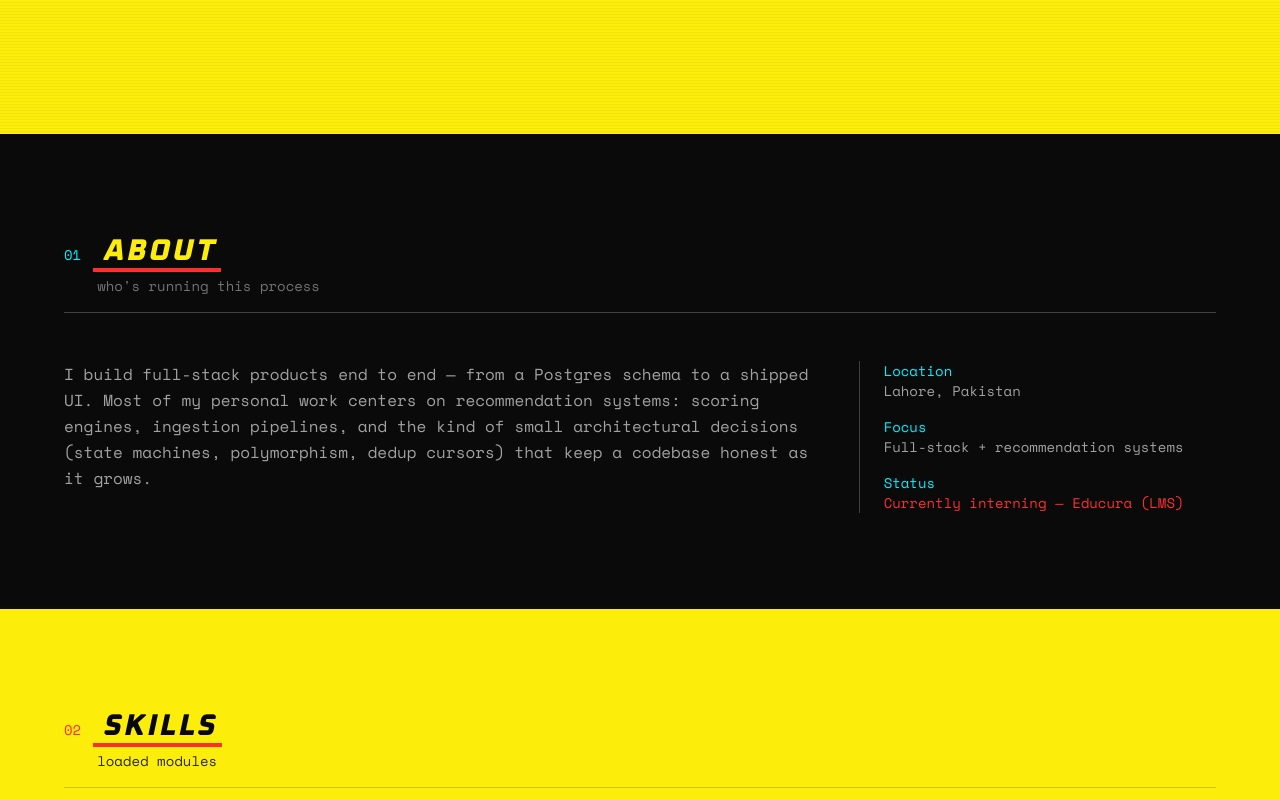
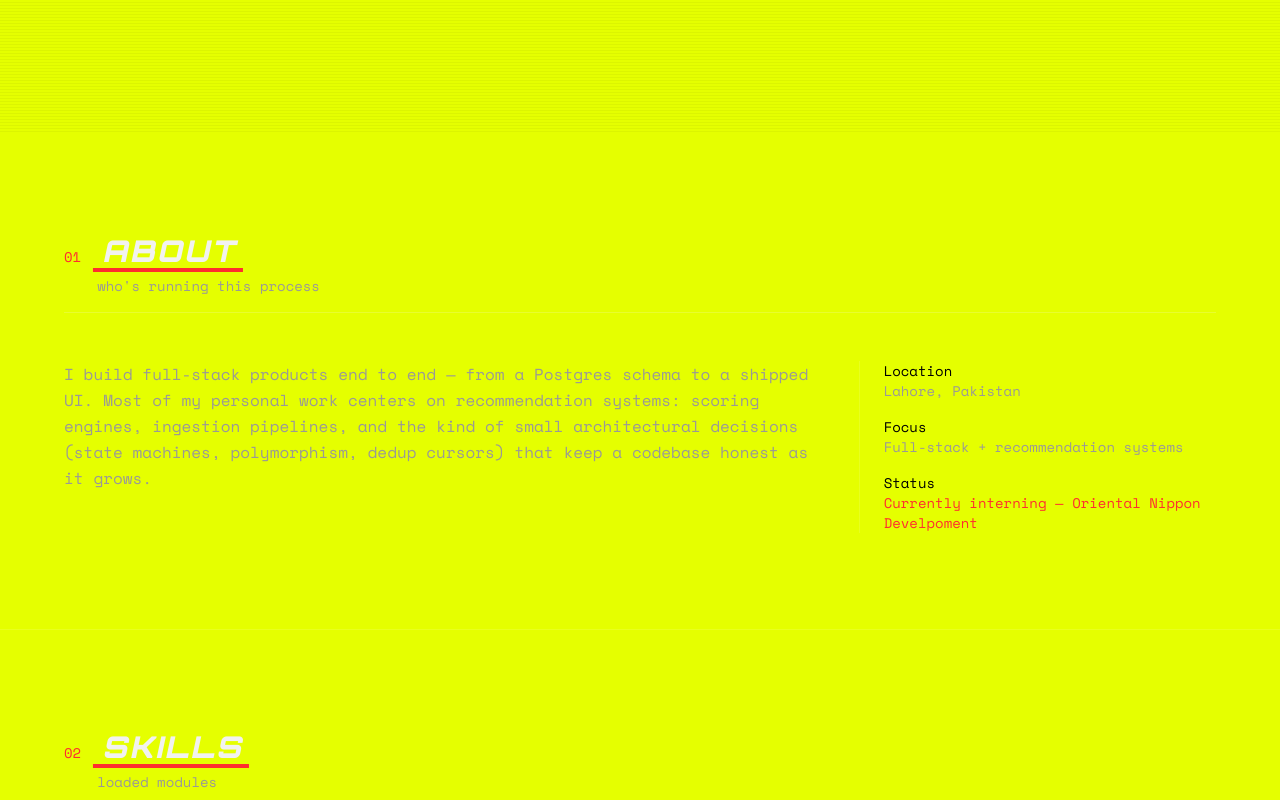
Before and after one commit to azan-wasty/Portofolio-web, a Next.js app: page / in a window 1280 px wide. Shown: the part 660-1460 px from the top of the page. Built offline with nearby package versions, Linux system fonts and the light colour scheme.

Commit message:
fixed ui clarity and sandevistan functionality

```diff
--- a/src/app/globals.css
+++ b/src/app/globals.css
@@ -1,18 +1,19 @@
 @import "tailwindcss";
 
 :root {
-  /* Primary — Cyberpunk Yellow dominance */
-  --color-void: #fcee0a;
-  --color-void-raised: #0a0a0a;
-  --color-void-line: rgba(0, 0, 0, 0.15);
-  --color-signal-yellow: #fcee0a;
+  /* Primary — void-black base, hazard yellow/red/cyan accents */
+  --color-void: #e5ff00;
+  --color-void-raised: #e5ff00;
+  --color-void-line: rgba(255, 255, 255, 0.12);
+  --color-signal-yellow: #000000;
   --color-signal-red: #ff2e2e;
   --color-signal-cyan: #00f0ff;
-  --color-text-primary: #08080a;
-  --color-text-dim: #2a2a28;
+  --color-text-primary: #f2f2ef;
+  --color-text-dim: #9a9a95;
 
-  --font-display: var(--font-oxanium);
+  --font-display: var(--font-orbitron);
   --font-mono: var(--font-space-mono);
+  --font-signature: var(--font-cyberpunk);
 }
 
 @theme inline {
@@ -26,6 +27,7 @@
   --color-text-dim: var(--color-text-dim);
   --font-display: var(--font-display);
   --font-mono: var(--font-mono);
+  --font-signature: var(--font-signature);
 }
 
 * {
@@ -43,15 +45,13 @@ body {
   color: var(--color-signal-yellow);
 }
 
-/* Scanline overlay — darkened for yellow bg */
+/* Scanline overlay */
 .scanlines {
-  background-image: repeating-linear-gradient(
-    to bottom,
-    rgba(0, 0, 0, 0.04),
-    rgba(0, 0, 0, 0.04) 1px,
-    transparent 1px,
-    transparent 3px
-  );
+  background-image: repeating-linear-gradient(to bottom,
+      rgba(0, 0, 0, 0.04),
+      rgba(0, 0, 0, 0.04) 1px,
+      transparent 1px,
+      transparent 3px);
 }
 
 /* ─── CYBERPUNK HEADING STYLE (skewed angular, like the franchise logo) ─── */
@@ -76,7 +76,7 @@ body {
   transform: skewX(12deg);
 }
 
-/* Glitch text signature effect — updated for yellow bg */
+/* Glitch text signature effect */
 .glitch {
   position: relative;
   display: inline-block;
@@ -104,29 +104,65 @@ body {
 }
 
 @keyframes glitch-slice-1 {
-  0% { clip-path: inset(10% 0 85% 0); }
-  20% { clip-path: inset(70% 0 5% 0); }
-  40% { clip-path: inset(40% 0 43% 0); }
-  60% { clip-path: inset(90% 0 2% 0); }
-  80% { clip-path: inset(15% 0 65% 0); }
-  100% { clip-path: inset(55% 0 20% 0); }
+  0% {
+    clip-path: inset(10% 0 85% 0);
+  }
+
+  20% {
+    clip-path: inset(70% 0 5% 0);
+  }
+
+  40% {
+    clip-path: inset(40% 0 43% 0);
+  }
+
+  60% {
+    clip-path: inset(90% 0 2% 0);
+  }
+
+  80% {
+    clip-path: inset(15% 0 65% 0);
+  }
+
+  100% {
+    clip-path: inset(55% 0 20% 0);
+  }
 }
 
 @keyframes glitch-slice-2 {
-  0% { clip-path: inset(60% 0 15% 0); }
-  20% { clip-path: inset(5% 0 80% 0); }
-  40% { clip-path: inset(85% 0 5% 0); }
-  60% { clip-path: inset(20% 0 60% 0); }
-  80% { clip-path: inset(45% 0 35% 0); }
-  100% { clip-path: inset(10% 0 75% 0); }
+  0% {
+    clip-path: inset(60% 0 15% 0);
+  }
+
+  20% {
+    clip-path: inset(5% 0 80% 0);
+  }
+
+  40% {
+    clip-path: inset(85% 0 5% 0);
+  }
+
+  60% {
+    clip-path: inset(20% 0 60% 0);
+  }
+
+  80% {
+    clip-path: inset(45% 0 35% 0);
+  }
+
+  100% {
+    clip-path: inset(10% 0 75% 0);
+  }
 }
 
 @media (prefers-reduced-motion: reduce) {
+
   .glitch::before,
   .glitch::after {
     animation: none;
     content: none;
   }
+
   * {
     scroll-behavior: auto;
   }
--- a/src/app/layout.tsx
+++ b/src/app/layout.tsx
@@ -1,21 +1,31 @@
 import type { Metadata } from "next";
-import { Oxanium, Space_Mono } from "next/font/google";
+import localFont from "next/font/local";
+import { Orbitron, Space_Mono } from "next/font/google";
 import { Navbar } from "@/components/layout/Navbar";
 import { Footer } from "@/components/layout/Footer";
 import { ScrollTrail } from "@/components/ui/ScrollTrail";
 import { SandevistanTrail } from "@/components/ui/SandevistanTrail";
 import "./globals.css";
 
-const oxanium = Oxanium({
-  variable: "--font-oxanium",
+const orbitron = Orbitron({
+  variable: "--font-orbitron",
   subsets: ["latin"],
-  weight: ["500", "700", "800"],
+  weight: ["500", "700", "800", "900"],
 });
 
 const spaceMono = Space_Mono({
   variable: "--font-space-mono",
   subsets: ["latin"],
   weight: ["400", "700"],
+});
+
+// Signature wordmark face — used sparingly, hero name only. Not for body
+// or UI text: it only ships uppercase/lowercase Latin glyphs (no numerals
+// or punctuation).
+const cyberpunkSignature = localFont({
+  src: "../assets/fonts/Cyberpunk.ttf",
+  variable: "--font-cyberpunk",
+  display: "swap",
 });
 
 export const metadata: Metadata = {
@@ -32,7 +42,7 @@ export default function RootLayout({
   return (
     <html
       lang="en"
-      className={`${oxanium.variable} ${spaceMono.variable} h-full`}
+      className={`${orbitron.variable} ${spaceMono.variable} ${cyberpunkSignature.variable} h-full`}
     >
       <body className="flex min-h-full flex-col bg-void text-text-primary antialiased">
         <ScrollTrail />
--- a/src/components/sections/About.tsx
+++ b/src/components/sections/About.tsx
@@ -3,27 +3,27 @@ import { profile } from "@/lib/data/profile";
 
 export function About() {
   return (
-    <section id="about" className="bg-void-raised px-6 py-24">
+    <section id="about" className="border-b border-void-line px-6 py-24">
       <div className="mx-auto max-w-6xl">
-        <SectionHeading index="01" title="About" subtitle="who's running this process" inverted />
+        <SectionHeading index="01" title="About" subtitle="who's running this process" />
         <div className="grid gap-10 sm:grid-cols-3">
           <div className="sm:col-span-2">
-            <p className="text-base leading-relaxed text-neutral-400">
+            <p className="text-base leading-relaxed text-text-dim">
               {profile.longBio}
             </p>
           </div>
-          <dl className="space-y-4 border-l border-neutral-700 pl-6 font-mono text-sm">
+          <dl className="space-y-4 border-l border-void-line pl-6 font-mono text-sm">
             <div>
-              <dt className="text-signal-cyan">Location</dt>
-              <dd className="text-neutral-400">{profile.location}</dd>
+              <dt className="text-signal-yellow">Location</dt>
+              <dd className="text-text-dim">{profile.location}</dd>
             </div>
             <div>
-              <dt className="text-signal-cyan">Focus</dt>
-              <dd className="text-neutral-400">Full-stack + recommendation systems</dd>
+              <dt className="text-signal-yellow">Focus</dt>
+              <dd className="text-text-dim">Full-stack + recommendation systems</dd>
             </div>
             <div>
-              <dt className="text-signal-cyan">Status</dt>
-              <dd className="text-signal-red">Currently interning — Educura (LMS)</dd>
+              <dt className="text-signal-yellow">Status</dt>
+              <dd className="text-signal-red">Currently interning — Oriental Nippon Develpoment </dd>
             </div>
           </dl>
         </div>
--- a/src/components/sections/Hero.tsx
+++ b/src/components/sections/Hero.tsx
@@ -9,14 +9,14 @@ export function Hero() {
       className="scanlines relative flex min-h-[90vh] flex-col justify-center px-6"
     >
       <div className="mx-auto w-full max-w-6xl">
-        <p className="mb-4 font-mono text-sm text-void-raised">
+        <p className="mb-4 font-mono text-sm text-signal-cyan/70">
           {"// system boot — identity confirmed"}
         </p>
 
         <GlitchText
           text={profile.name}
           as="h1"
-          className="cyber-heading font-display text-4xl uppercase leading-tight tracking-wide text-text-primary sm:text-6xl md:text-7xl"
+          className="cyber-heading font-signature text-5xl uppercase leading-tight tracking-wide text-text-primary sm:text-7xl md:text-8xl"
         />
 
         <p className="mt-6 font-mono text-lg text-signal-red sm:text-xl">
--- a/src/components/ui/NeonButton.tsx
+++ b/src/components/ui/NeonButton.tsx
@@ -16,7 +16,7 @@ export function NeonButton({
 }: NeonButtonProps) {
   const colorMap = {
     yellow:
-      "border-text-primary text-text-primary hover:bg-text-primary hover:text-signal-yellow hover:shadow-[0_0_20px_rgba(8,8,10,0.5)]",
+      "border-signal-yellow text-signal-yellow hover:bg-signal-yellow hover:text-void hover:shadow-[0_0_20px_var(--color-signal-yellow)]",
     red:
       "border-signal-red text-signal-red hover:bg-signal-red hover:text-void-raised hover:shadow-[0_0_20px_var(--color-signal-red)]",
     cyan:
```
Also changed, not shown: src/assets/fonts/Cyberpunk.ttf (added), 1 other file (tests, documents, lock files or other folders).
